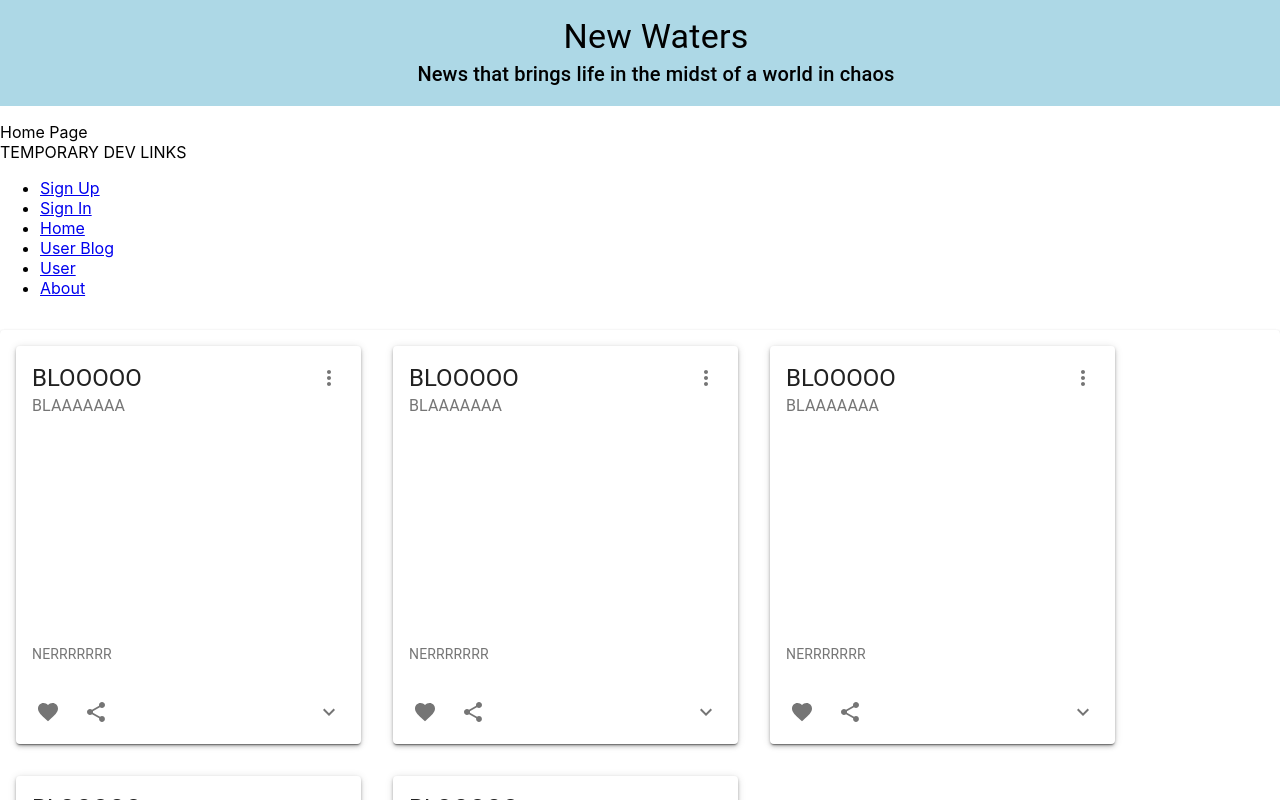
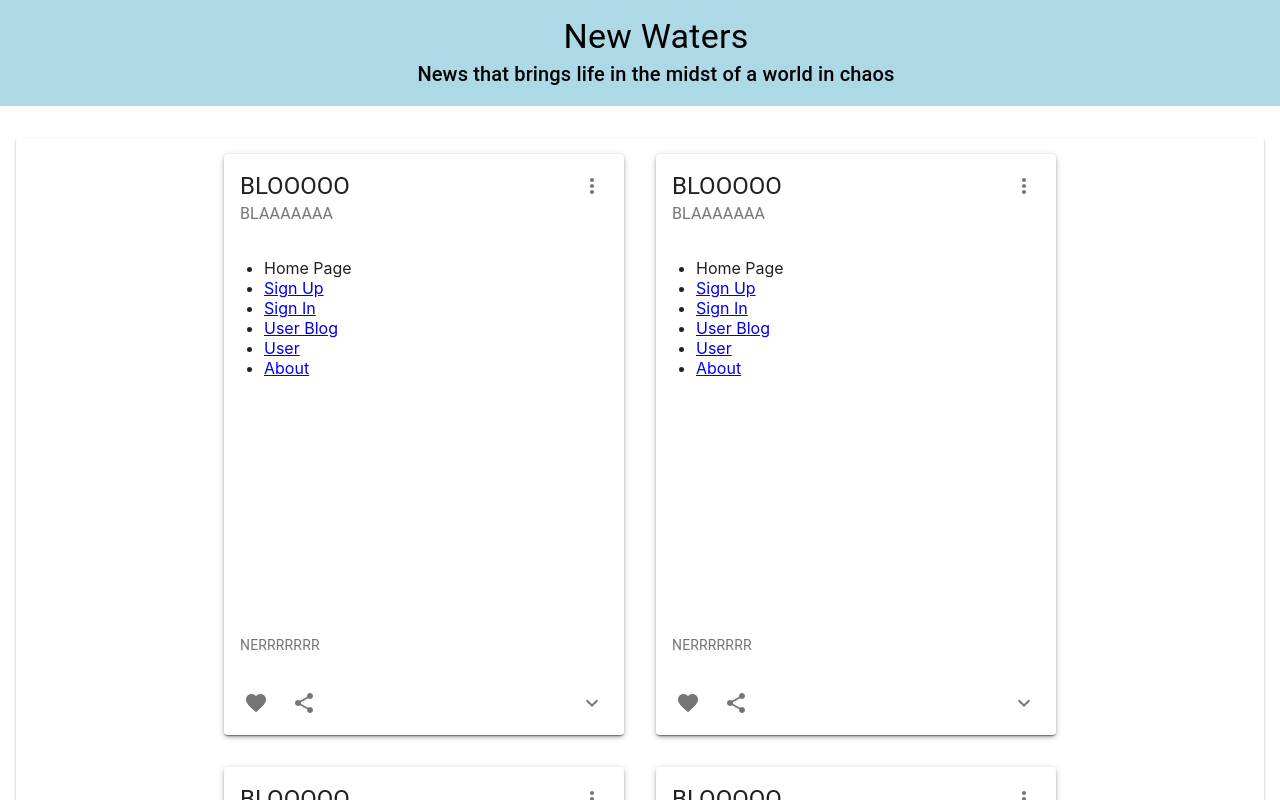
Before and after one commit to bethel-school-of-technology/new-waters-blog-frontend, a React (Create React App) app: page /home in a window 1280 px wide. Shown: the top 800 px of the page. Built offline with nearby package versions, Linux system fonts and the light colour scheme.

Commit message:
home page initial push

```diff
--- a/src/components/BlogForm.js
+++ b/src/components/BlogForm.js
@@ -7,17 +7,18 @@ import CardMedia from "@material-ui/core/CardMedia";
 import CardContent from "@material-ui/core/CardContent";
 import CardActions from "@material-ui/core/CardActions";
 import Collapse from "@material-ui/core/Collapse";
-import Avatar from "@material-ui/core/Avatar";
 import IconButton from "@material-ui/core/IconButton";
 import Typography from "@material-ui/core/Typography";
 import FavoriteIcon from "@material-ui/icons/Favorite";
 import ShareIcon from "@material-ui/icons/Share";
 import ExpandMoreIcon from "@material-ui/icons/ExpandMore";
 import MoreVertIcon from "@material-ui/icons/MoreVert";
+import { Link } from "react-router-dom";
 
 const useStyles = makeStyles((theme) => ({
   root: {
-    minWidth: 345,
+    minWidth: 400,
+    maxWidth: 225,
   },
   media: {
     height: 0,
@@ -44,6 +45,7 @@ const BlogForm = () => {
   };
 
   return (
+    <>
       <Card className={classes.root}>
         <CardHeader
           action={
@@ -54,6 +56,26 @@ const BlogForm = () => {
           title="BLOOOOO"
           subheader="BLAAAAAAA"
         />
+        <ul>
+          <li>
+            <div>Home Page</div>
+          </li>
+          <li>
+            <Link to="/auth/sign-up">Sign Up</Link>
+          </li>
+          <li>
+            <Link to="/auth/sign-in">Sign In</Link>
+          </li>
+          <li>
+            <Link to="/blog">User Blog</Link>
+          </li>
+          <li>
+            <Link to="/user">User</Link>
+          </li>
+          <li>
+            <Link to="/about">About</Link>
+          </li>
+        </ul>
         <CardMedia className={classes.media} image="" title="DEEEEEEE" />
         <CardContent>
           <Typography variant="body2" color="textSecondary" component="p">
@@ -84,6 +106,7 @@ const BlogForm = () => {
           </CardContent>
         </Collapse>
       </Card>
+    </>
   );
 };
 
--- a/src/pages/About.tsx
+++ b/src/pages/About.tsx
@@ -1,11 +1,48 @@
 import React from "react";
 import { Link } from "react-router-dom";
+import styled from "styled-components";
+import { Box as MuiBox, Paper as MuiPaper } from "@material-ui/core";
+
+const SpacingDiv = styled.div`
+  padding: 0.5rem;
+`;
+
+const Box = styled(MuiBox)`
+  display: flex;
+  flex-direction: column;
+  align-items: center;
+`;
+
+const PaperBox = styled(MuiPaper)`
+  display: flex;
+  flex-direction: column;
+  align-items: center;
+  margin-top: 1rem;
+`;
+
+const Paper = styled(MuiPaper)`
+  display: flex
+  padding: 1rem 3rem;
+  max-width: 81rem;
+  // min-width: 81rem;
+  `;
+
+const Row = styled.div`
+  display: flex;
+  flex-direction: row;
+  flex-wrap: wrap;
+  justify-content: center;
+`;
+
+const Item = styled(MuiPaper)`
+  display: flex;
+  margin: 1rem;
+`;
 
 const About = () => {
   return (
-    <div>
-      <div>About Page</div>
-      <div>TEMPORARY DEV LINKS</div>
+    <>
+      {/* <div>TEMPORARY DEV LINKS</div>
       <ul>
       <li>
       <Link to="/auth/sign-up">Sign Up</Link>
@@ -25,8 +62,24 @@ const About = () => {
       <li>
       <Link to="/about">About</Link>
       </li>
+    </ul> */}
+      <Box>
+        <PaperBox>
+          <Paper>
+            <Row>
+              <ul>
+                <li>
+                  <div>About Page</div>
+                </li>
+                <li>
+                  <Link to="/home">Home</Link>
+                </li>
               </ul>
-    </div>
+            </Row>
+          </Paper>
+        </PaperBox>
+      </Box>
+    </>
   );
 };
 
--- a/src/pages/Blog.tsx
+++ b/src/pages/Blog.tsx
@@ -1,11 +1,48 @@
 import React from "react";
 import { Link } from "react-router-dom";
+import styled from "styled-components";
+import { Box as MuiBox, Paper as MuiPaper } from "@material-ui/core";
+
+const SpacingDiv = styled.div`
+  padding: 0.5rem;
+`;
+
+const Box = styled(MuiBox)`
+  display: flex;
+  flex-direction: column;
+  align-items: center;
+`;
+
+const PaperBox = styled(MuiPaper)`
+  display: flex;
+  flex-direction: column;
+  align-items: center;
+  margin-top: 1rem;
+`;
+
+const Paper = styled(MuiPaper)`
+  display: flex
+  padding: 1rem 3rem;
+  max-width: 81rem;
+  // min-width: 81rem;
+  `;
+
+const Row = styled.div`
+  display: flex;
+  flex-direction: row;
+  flex-wrap: wrap;
+  justify-content: center;
+`;
+
+const Item = styled(MuiPaper)`
+  display: flex;
+  margin: 1rem;
+`;
 
 const Blog = () => {
   return (
-    <div>
-      <div>Individual Blog Page</div>
-      <div>TEMPORARY DEV LINKS</div>
+    <>
+      {/* <div>TEMPORARY DEV LINKS</div>
       <ul>
         <li>
           <Link to="/auth/sign-up">Sign Up</Link>
@@ -25,8 +62,24 @@ const Blog = () => {
         <li>
           <Link to="/about">About</Link>
         </li>
-      </ul>
-    </div>
+      </ul> */}
+      <Box>
+        <PaperBox>
+          <Paper>
+            <Row>
+              <ul>
+                <li>
+                  <div>Individual Blog Page</div>
+                </li>
+                <li>
+                  <Link to="/home">Home</Link>
+                </li>
+              </ul>
+            </Row>
+          </Paper>
+        </PaperBox>
+      </Box>
+    </>
   );
 };
 
--- a/src/pages/Home.tsx
+++ b/src/pages/Home.tsx
@@ -26,18 +26,21 @@ const PaperBox = styled(MuiPaper)`
   display: flex;
   flex-direction: column;
   align-items: center;
-  margin-top: 1rem;
+  margin: 1rem;
 `;
 
 const Paper = styled(MuiPaper)`
   display: flex
   padding: 1rem 3rem;
-`;
+  max-width: 81rem;
+  // min-width: 81rem;
+  `;
 
 const Row = styled.div`
   display: flex;
   flex-direction: row;
   flex-wrap: wrap;
+  justify-content: center;
 `;
 
 const Item = styled(MuiPaper)`
@@ -48,32 +51,35 @@ const Item = styled(MuiPaper)`
 const Home = () => {
   return (
     <>
-      <div>Home Page</div>
-      <div>TEMPORARY DEV LINKS</div>
-      <ul>
-        <li>
-          <Link to="/auth/sign-up">Sign Up</Link>
-        </li>
-        <li>
-          <Link to="/auth/sign-in">Sign In</Link>
-        </li>
-        <li>
-          <Link to="/home">Home</Link>
-        </li>
-        <li>
-          <Link to="/blog">User Blog</Link>
-        </li>
-        <li>
-          <Link to="/user">User</Link>
-        </li>
-        <li>
-          <Link to="/about">About</Link>
-        </li>
-      </ul>
       <Box>
         <PaperBox>
           <Paper>
             <Row>
+              <div>
+                <Item elevation={3}>
+                  <BlogForm />
+                </Item>
+              </div>
+              <div>
+                <Item elevation={3}>
+                  <BlogForm />
+                </Item>
+              </div>
+              <div>
+                <Item elevation={3}>
+                  <BlogForm />
+                </Item>
+              </div>
+              <div>
+                <Item elevation={3}>
+                  <BlogForm />
+                </Item>
+              </div>
+              <div>
+                <Item elevation={3}>
+                  <BlogForm />
+                </Item>
+              </div>
               <div>
                 <Item elevation={3}>
                   <BlogForm />
--- a/src/pages/SignIn.tsx
+++ b/src/pages/SignIn.tsx
@@ -6,11 +6,50 @@ import {
   makeStyles,
   createStyles,
   Theme,
+  Box as MuiBox,
+  Paper as MuiPaper,
   Typography,
 } from "@material-ui/core";
 import { Formik, Form, FormikProps } from "formik";
 import * as Yup from "yup";
 import { Link } from "react-router-dom";
+import styled from "styled-components";
+
+const SpacingDiv = styled.div`
+  padding: 0.5rem;
+`;
+
+const Box = styled(MuiBox)`
+  display: flex;
+  flex-direction: column;
+  align-items: center;
+`;
+
+const PaperBox = styled(MuiPaper)`
+  display: flex;
+  flex-direction: column;
+  align-items: center;
+  margin-top: 1rem;
+`;
+
+const Paper = styled(MuiPaper)`
+  display: flex
+  padding: 1rem 3rem;
+  max-width: 81rem;
+  `;
+
+const Row = styled.div`
+  display: flex;
+  flex-direction: row;
+  flex-wrap: wrap;
+  justify-content: center;
+  padding: 3rem;
+`;
+
+const Item = styled(MuiPaper)`
+  display: flex;
+  margin: 1rem;
+`;
 
 const useStyles = makeStyles((theme: Theme) =>
   createStyles({
@@ -91,7 +130,7 @@ const SignIn: React.FunctionComponent = () => {
 
   return (
     <>
-      <div>Sign In Page</div>
+      {/* <div>Sign In Page</div>
       <div>TEMPORARY DEV LINKS</div>
       <ul>
         <li>
@@ -111,6 +150,16 @@ const SignIn: React.FunctionComponent = () => {
         </li>
         <li>
           <Link to="/about">About</Link>
+        </li>
+      </ul> */}
+      <Box>
+        <PaperBox>
+          <Paper>
+            <Row>
+              <ul>
+                <div>Sign In Page</div>
+                <li>
+                  <Link to="/home">Home</Link>
                 </li>
               </ul>
               <div className={classes.root}>
@@ -162,7 +211,9 @@ const SignIn: React.FunctionComponent = () => {
                                     ? errors.email
                                     : "Enter email"
                                 }
-                        error={errors.email && touched.email ? true : false}
+                                error={
+                                  errors.email && touched.email ? true : false
+                                }
                                 onChange={handleChange}
                                 onBlur={handleBlur}
                               />
@@ -183,7 +234,9 @@ const SignIn: React.FunctionComponent = () => {
                                     : "Enter Password"
                                 }
                                 error={
-                          errors.password && touched.password ? true : false
+                                  errors.password && touched.password
+                                    ? true
+                                    : false
                                 }
                                 onChange={handleChange}
                                 onBlur={handleBlur}
@@ -217,6 +270,10 @@ const SignIn: React.FunctionComponent = () => {
                   }}
                 </Formik>
               </div>
+            </Row>
+          </Paper>
+        </PaperBox>
+      </Box>
     </>
   );
 };
--- a/src/pages/SignUp.tsx
+++ b/src/pages/SignUp.tsx
@@ -6,12 +6,50 @@ import {
   makeStyles,
   createStyles,
   Theme,
+  Box as MuiBox,
+  Paper as MuiPaper,
   Typography,
 } from "@material-ui/core";
 import { Formik, Form, FormikProps } from "formik";
 import * as Yup from "yup";
 import styled from "styled-components";
 import { Link } from "react-router-dom";
+
+const SpacingDiv = styled.div`
+  padding: 0.5rem;
+`;
+
+const Box = styled(MuiBox)`
+  display: flex;
+  flex-direction: column;
+  align-items: center;
+`;
+
+const PaperBox = styled(MuiPaper)`
+  display: flex;
+  flex-direction: column;
+  align-items: center;
+  margin-top: 1rem;
+`;
+
+const Paper = styled(MuiPaper)`
+  display: flex
+  padding: 1rem 3rem;
+  max-width: 81rem;
+  `;
+
+const Row = styled.div`
+  display: flex;
+  flex-direction: row;
+  flex-wrap: wrap;
+  justify-content: center;
+  padding: 3rem;
+`;
+
+const Item = styled(MuiPaper)`
+  display: flex;
+  margin: 1rem;
+`;
 
 const useStyles = makeStyles((theme: Theme) =>
   createStyles({
@@ -94,7 +132,7 @@ const SignUp: React.FunctionComponent = () => {
 
   return (
     <>
-      <div>Sign Up Page</div>
+      {/* <div>Sign Up Page</div>
       <div>TEMPORARY DEV LINKS</div>
       <ul>
         <li>
@@ -114,6 +152,18 @@ const SignUp: React.FunctionComponent = () => {
         </li>
         <li>
           <Link to="/about">About</Link>
+        </li>
+      </ul> */}
+      <Box>
+        <PaperBox>
+          <Paper>
+            <Row>
+              <ul>
+                <li>
+                  <div>Sign Up Page</div>
+                </li>
+                <li>
+                  <Link to="/home">Home</Link>
                 </li>
               </ul>
               <div className={classes.root}>
@@ -142,9 +192,13 @@ const SignUp: React.FunctionComponent = () => {
                       ),
                     confirmPassword: Yup.string()
                       .required("Required")
-              .test("password-match", "Password must match", function (value) {
+                      .test(
+                        "password-match",
+                        "Password must match",
+                        function (value) {
                           return this.parent.password === value;
-              }),
+                        }
+                      ),
                   })}
                 >
                   {(props: FormikProps<ISignUpForm>) => {
@@ -179,7 +233,9 @@ const SignUp: React.FunctionComponent = () => {
                                     : "Enter your full name."
                                 }
                                 error={
-                          errors.fullName && touched.fullName ? true : false
+                                  errors.fullName && touched.fullName
+                                    ? true
+                                    : false
                                 }
                                 onChange={handleChange}
                                 onBlur={handleBlur}
@@ -200,7 +256,9 @@ const SignUp: React.FunctionComponent = () => {
                                     ? errors.email
                                     : "Enter email"
                                 }
-                        error={errors.email && touched.email ? true : false}
+                                error={
+                                  errors.email && touched.email ? true : false
+                                }
                                 onChange={handleChange}
                                 onBlur={handleBlur}
                               />
@@ -221,7 +279,9 @@ const SignUp: React.FunctionComponent = () => {
                                     : "Enter Password"
                                 }
                                 error={
-                          errors.password && touched.password ? true : false
+                                  errors.password && touched.password
+                                    ? true
+                                    : false
                                 }
                                 onChange={handleChange}
                                 onBlur={handleBlur}
@@ -238,12 +298,14 @@ const SignUp: React.FunctionComponent = () => {
                                 type="password"
                                 variant="outlined"
                                 helperText={
-                          errors.confirmPassword && touched.confirmPassword
+                                  errors.confirmPassword &&
+                                  touched.confirmPassword
                                     ? errors.confirmPassword
                                     : "Re-enter password to confirm"
                                 }
                                 error={
-                          errors.confirmPassword && touched.confirmPassword
+                                  errors.confirmPassword &&
+                                  touched.confirmPassword
                                     ? true
                                     : false
                                 }
@@ -280,6 +342,10 @@ const SignUp: React.FunctionComponent = () => {
                   }}
                 </Formik>
               </div>
+            </Row>
+          </Paper>
+        </PaperBox>
+      </Box>
     </>
   );
 };
--- a/src/pages/User.tsx
+++ b/src/pages/User.tsx
@@ -1,11 +1,48 @@
 import React from "react";
 import { Link } from "react-router-dom";
+import styled from "styled-components";
+import { Box as MuiBox, Paper as MuiPaper } from "@material-ui/core";
+
+const SpacingDiv = styled.div`
+  padding: 0.5rem;
+`;
+
+const Box = styled(MuiBox)`
+  display: flex;
+  flex-direction: column;
+  align-items: center;
+`;
+
+const PaperBox = styled(MuiPaper)`
+  display: flex;
+  flex-direction: column;
+  align-items: center;
+  margin-top: 1rem;
+`;
+
+const Paper = styled(MuiPaper)`
+  display: flex
+  padding: 1rem 3rem;
+  max-width: 81rem;
+  // min-width: 81rem;
+  `;
+
+const Row = styled.div`
+  display: flex;
+  flex-direction: row;
+  flex-wrap: wrap;
+  justify-content: center;
+`;
+
+const Item = styled(MuiPaper)`
+  display: flex;
+  margin: 1rem;
+`;
 
 const User = () => {
   return (
-    <div>
-      <div>User Page</div>
-      <div>TEMPORARY DEV LINKS</div>
+    <>
+      {/* <div>TEMPORARY DEV LINKS</div>
       <ul>
         <li>
           <Link to="/auth/sign-up">Sign Up</Link>
@@ -25,8 +62,24 @@ const User = () => {
         <li>
           <Link to="/about">About</Link>
         </li>
-      </ul>
-    </div>
+      </ul> */}
+      <Box>
+        <PaperBox>
+          <Paper>
+            <Row>
+              <ul>
+                <li>
+                  <div>User Page</div>
+                </li>
+                <li>
+                  <Link to="/home">Home</Link>
+                </li>
+              </ul>
+            </Row>
+          </Paper>
+        </PaperBox>
+      </Box>
+    </>
   );
 };
 
```
Lines whose indentation alone changed are shown as unchanged.
